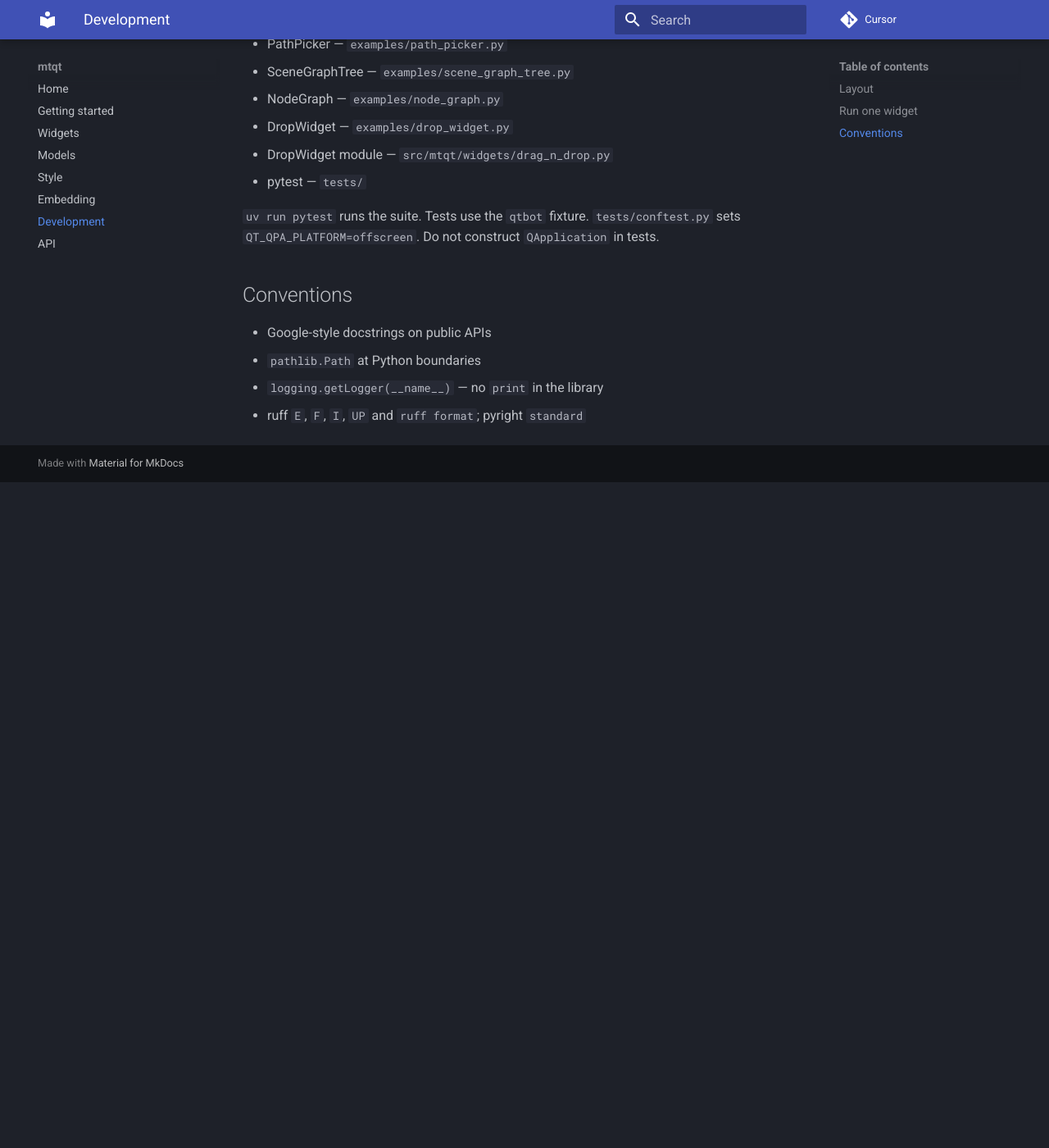
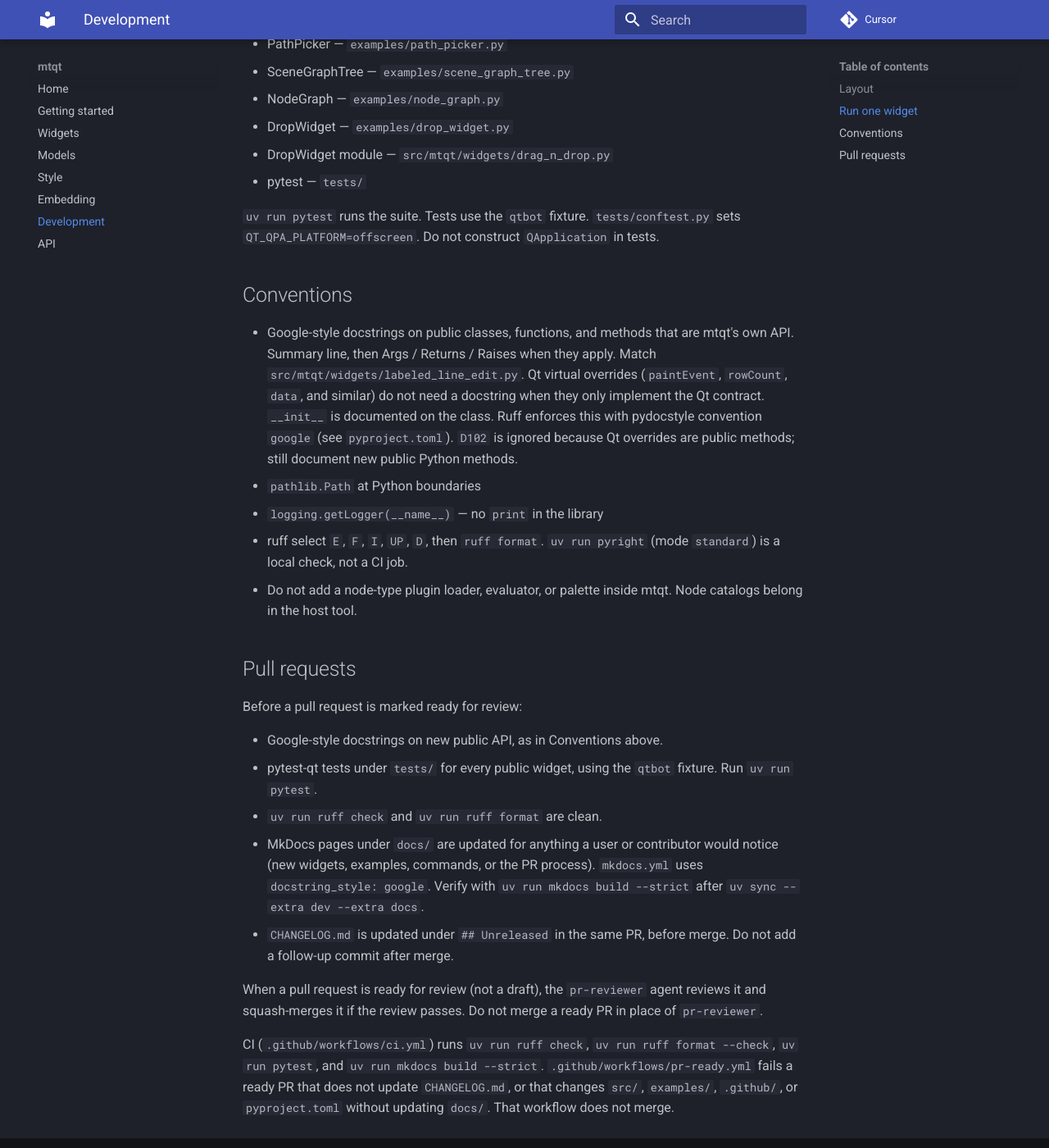
Before and after one commit to michaeltrainor/empty-qt, an MkDocs documentation site: the page built from docs/development.md, in a window 1280 px wide and 1400 px high, scrolled down 916 px. Shown: the whole window at 82% size. Built offline with MkDocs 1.6.1 and Material for MkDocs 9.7.7, drawn with Linux system fonts in a browser that asks for light colours; before the commit the page ends 1504 px from its top, so only the background shows below that.

Commit message:
Add PR gates and a reviewer that squash-merges (#3)
Require Google-style docstrings through ruff, and document the
contributor rules in AGENTS.md. CI runs ruff, pytest, and a strict
MkDocs build. A ready pull request must update the changelog, and must
update the docs when library or tooling files change. The pr-reviewer
agent reviews that PR and squash-merges it when the review passes.

```diff
--- a/docs/development.md
+++ b/docs/development.md
@@ -46,7 +46,22 @@ Run and Debug in VS Code or Cursor lists these configurations (`.vscode/launch.j
 
 ## Conventions
 
-- Google-style docstrings on public APIs
+- Google-style docstrings on public classes, functions, and methods that are mtqt's own API. Summary line, then Args / Returns / Raises when they apply. Match `src/mtqt/widgets/labeled_line_edit.py`. Qt virtual overrides (`paintEvent`, `rowCount`, `data`, and similar) do not need a docstring when they only implement the Qt contract. `__init__` is documented on the class. Ruff enforces this with pydocstyle convention `google` (see `pyproject.toml`). `D102` is ignored because Qt overrides are public methods; still document new public Python methods.
 - `pathlib.Path` at Python boundaries
 - `logging.getLogger(__name__)` — no `print` in the library
-- ruff `E`, `F`, `I`, `UP` and `ruff format`; pyright `standard`
+- ruff select `E`, `F`, `I`, `UP`, `D`, then `ruff format`. `uv run pyright` (mode `standard`) is a local check, not a CI job.
+- Do not add a node-type plugin loader, evaluator, or palette inside mtqt. Node catalogs belong in the host tool.
+
+## Pull requests
+
+Before a pull request is marked ready for review:
+
+- Google-style docstrings on new public API, as in Conventions above.
+- pytest-qt tests under `tests/` for every public widget, using the `qtbot` fixture. Run `uv run pytest`.
+- `uv run ruff check` and `uv run ruff format` are clean.
+- MkDocs pages under `docs/` are updated for anything a user or contributor would notice (new widgets, examples, commands, or the PR process). `mkdocs.yml` uses `docstring_style: google`. Verify with `uv run mkdocs build --strict` after `uv sync --extra dev --extra docs`.
+- `CHANGELOG.md` is updated under `## Unreleased` in the same PR, before merge. Do not add a follow-up commit after merge.
+
+When a pull request is ready for review (not a draft), the `pr-reviewer` agent reviews it and squash-merges it if the review passes. Do not merge a ready PR in place of `pr-reviewer`.
+
+CI (`.github/workflows/ci.yml`) runs `uv run ruff check`, `uv run ruff format --check`, `uv run pytest`, and `uv run mkdocs build --strict`. `.github/workflows/pr-ready.yml` fails a ready PR that does not update `CHANGELOG.md`, or that changes `src/`, `examples/`, `.github/`, or `pyproject.toml` without updating `docs/`. That workflow does not merge.
```
Also changed, not shown: .grok/agents/pr-reviewer.md (added, +98 -0 lines), AGENTS.md (added, +49 -0 lines), CHANGELOG.md (+3 -0 lines), docs/models.md (+2 -1 lines), pyproject.toml (+11 -9 lines), 3 other files.
